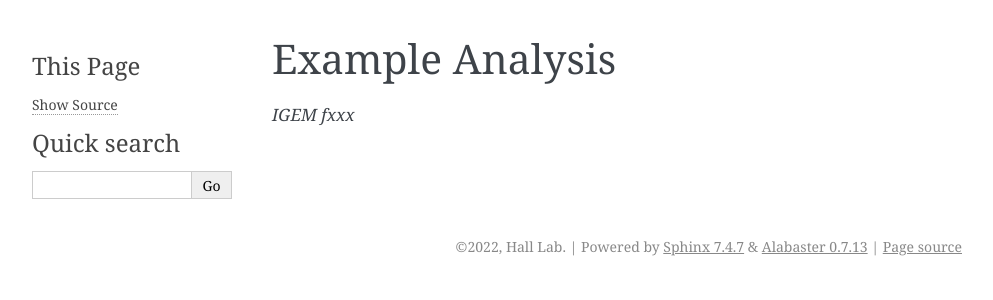
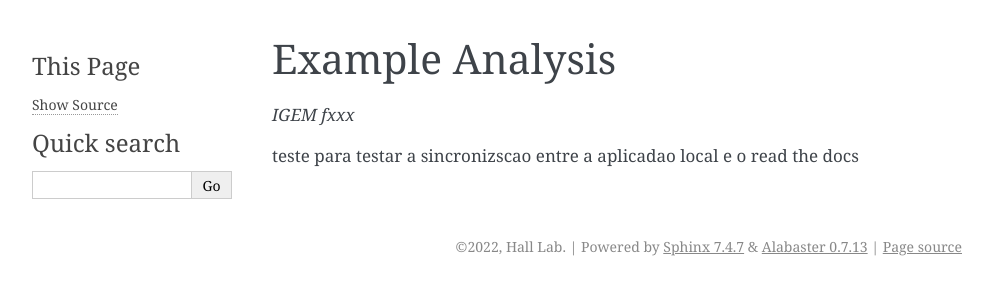
Before and after one commit to HallLab/IGEM, a Sphinx documentation site: the page built from docs/source/example.rst, in a window 1280 px wide. Shown: the top 300 px of the page, without its empty margins (148-1141 px from the left). Built offline with Sphinx 7.4.7, drawn with Linux system fonts in a browser that asks for light colours.

Commit message:
DEV: example

```diff
--- a/docs/source/example.rst
+++ b/docs/source/example.rst
@@ -2,3 +2,6 @@ Example Analysis
 ================
 
 *IGEM fxxx*
+
+
+teste para testar a sincronizscao entre a aplicadao local e o read the docs
```
